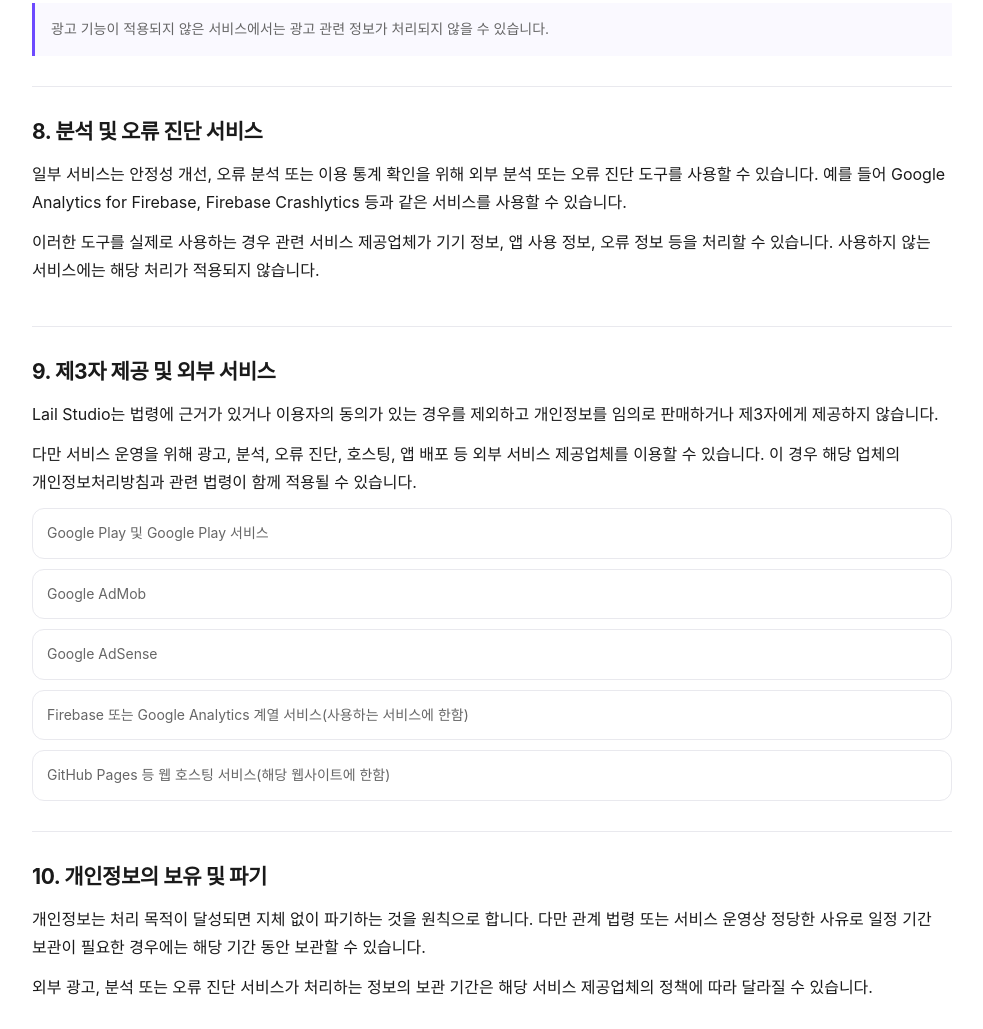
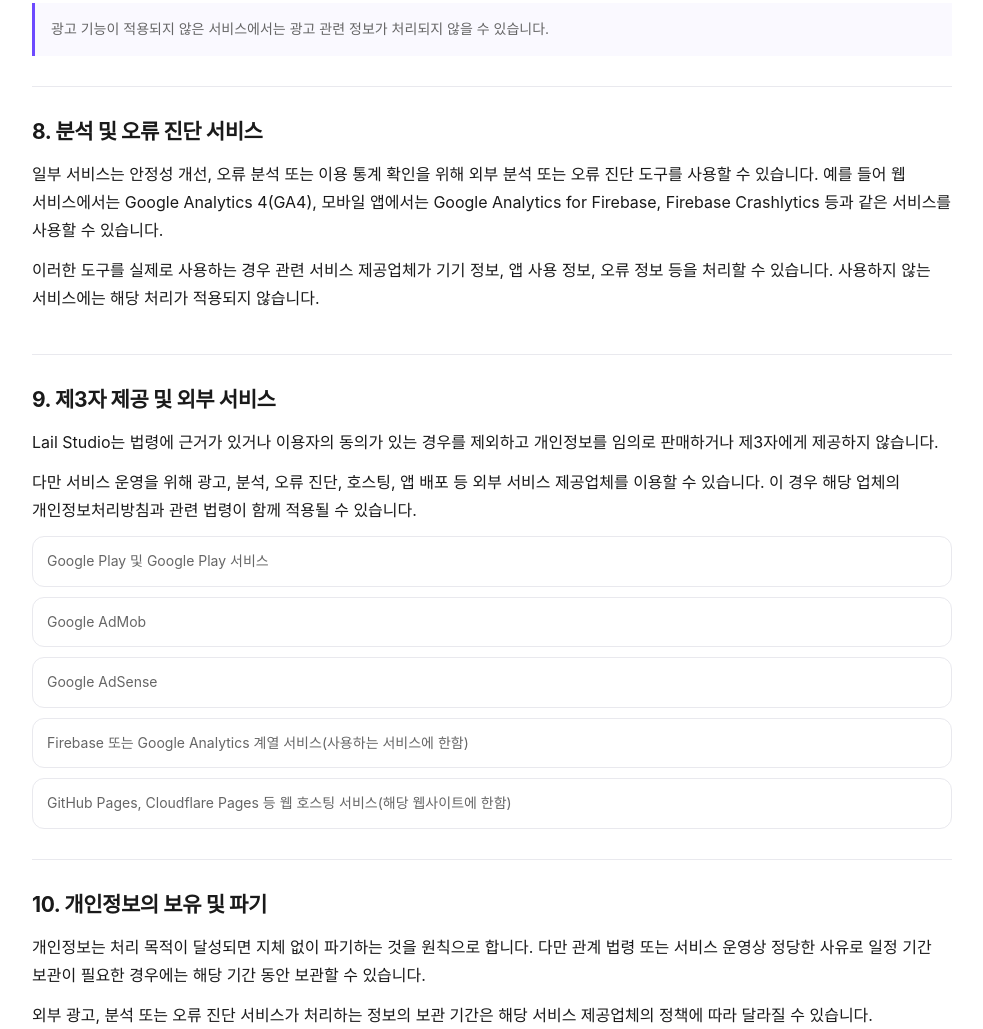
Before and after one commit to lailstudio/lailstudio.github.io, a plain HTML site: page privacy.html in a window 1280 px wide. Shown: the part 3513-4542 px from the top of the page, without its empty margins (148-1131 px from the left). Drawn offline with Linux system fonts and the light colour scheme.

Commit message:
GA4 및 Cloudflare Pages 관련 개인정보처리방침 반영
- 8항: Google Analytics 4(GA4) 웹 분석 서비스 명시 추가
- 9항: Cloudflare Pages 호스팅 서비스 추가

```diff
--- a/privacy.html
+++ b/privacy.html
@@ -337,7 +337,7 @@
       <h2>8. 분석 및 오류 진단 서비스</h2>
       <p>
         일부 서비스는 안정성 개선, 오류 분석 또는 이용 통계 확인을 위해 외부 분석 또는 오류 진단 도구를 사용할 수 있습니다.
-        예를 들어 Google Analytics for Firebase, Firebase Crashlytics 등과 같은 서비스를 사용할 수 있습니다.
+        예를 들어 웹 서비스에서는 Google Analytics 4(GA4), 모바일 앱에서는 Google Analytics for Firebase, Firebase Crashlytics 등과 같은 서비스를 사용할 수 있습니다.
       </p>
       <p>
         이러한 도구를 실제로 사용하는 경우 관련 서비스 제공업체가 기기 정보, 앱 사용 정보, 오류 정보 등을 처리할 수 있습니다.
@@ -360,7 +360,7 @@
         <div class="service-item">Google AdMob</div>
         <div class="service-item">Google AdSense</div>
         <div class="service-item">Firebase 또는 Google Analytics 계열 서비스(사용하는 서비스에 한함)</div>
-        <div class="service-item">GitHub Pages 등 웹 호스팅 서비스(해당 웹사이트에 한함)</div>
+        <div class="service-item">GitHub Pages, Cloudflare Pages 등 웹 호스팅 서비스(해당 웹사이트에 한함)</div>
       </div>
     </section>
 
```
